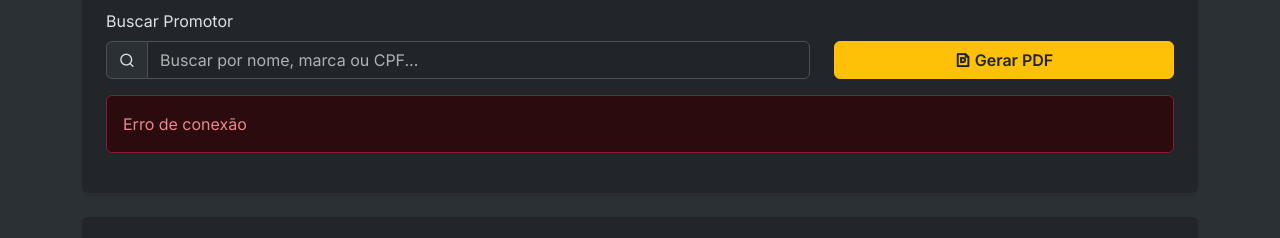
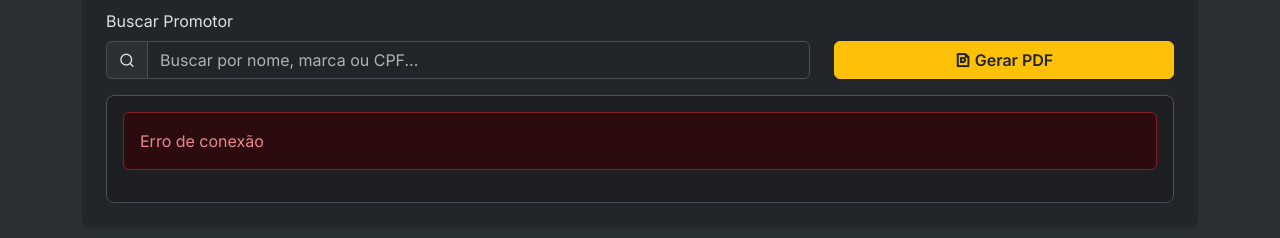
Before and after one commit to Nansinyx26/adm_promotores, a website: page index.html in a window 1280 px wide. Shown: the part 494-732 px from the top of the page. Drawn offline with nearby package versions, Linux system fonts and the light colour scheme; no server answers.

Commit message:
UI Update: Scrollable Promoters list

```diff
--- a/css/style.css
+++ b/css/style.css
@@ -41,6 +41,37 @@ body {
 }
 
 /* Ajustes para a lista dinâmica de promotores vinda do JS */
+/* CAIXA COM SCROLL (NOVO RECURSO) */
+#listaPromotores {
+  max-height: 400px;
+  /* Altura máxima da caixa */
+  overflow-y: auto;
+  /* Barra de rolagem vertical automática */
+  padding-right: 5px;
+  /* Espaço para não colar na barra */
+  border: 1px solid var(--bs-border-color);
+  /* Borda sutil */
+  border-radius: var(--bs-border-radius-lg);
+  padding: 1rem;
+  background-color: rgba(0, 0, 0, 0.2);
+}
+
+/* Estilizando a barra de rolagem (Scrollbar) para ficar bonita no Dark Mode */
+#listaPromotores::-webkit-scrollbar {
+  width: 8px;
+}
+
+#listaPromotores::-webkit-scrollbar-track {
+  background: transparent;
+}
+
+#listaPromotores::-webkit-scrollbar-thumb {
+  background-color: var(--bs-secondary);
+  border-radius: 20px;
+  border: 3px solid transparent;
+  background-clip: content-box;
+}
+
 /* Como o JS cria elementos com classes antigas (.promotor-card), vamos mapeá-las para visual Bootstrap */
 .promotor-card {
   display: flex !important;
```
